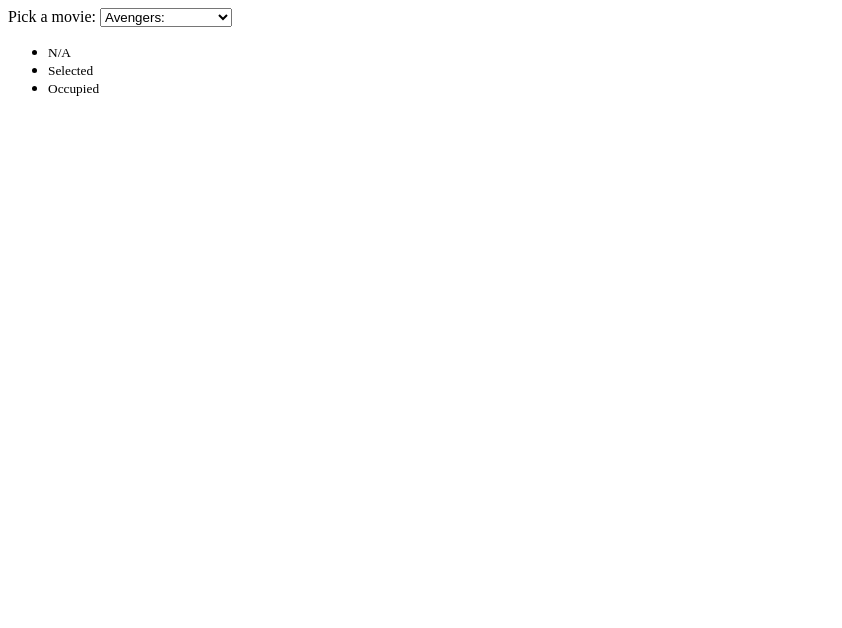
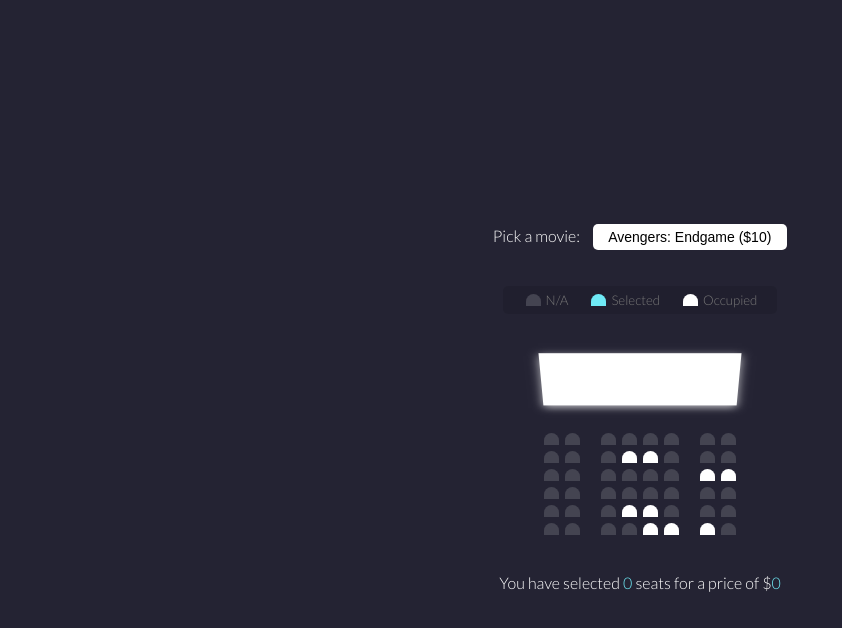
Before and after one commit to jeanmizero/JavaScript, a plain HTML site: page Movie-Seat-Booking/index.html in a window 1280 px wide. Shown: the whole page, without its empty margins (0-842 px from the left). Drawn offline with Linux system fonts and the light colour scheme.

Commit message:
Add style

```diff
--- a/Movie-Seat-Booking/index.html
+++ b/Movie-Seat-Booking/index.html
@@ -11,59 +11,32 @@
 
 <body>
     <div class="movie-container">
-        <label>Pick a movie: </label>
-        <select name="" id="movie">
-        <option value="10">Avengers:</option>
-        <option value="12">Jocker ($12)</option>
-        <option value="8">Toy Story ($8)</option>
+        <label>Pick a movie:</label>
+        <select id="movie">
+        <option value="10">Avengers: Endgame ($10)</option>
+        <option value="12">Joker ($12)</option>
+        <option value="8">Toy Story 4 ($8)</option>
         <option value="9">The Lion King ($9)</option>
-        <option value="15">Spideman ($15)</option>
       </select>
     </div>
-    <!-- Add Seat -->
+
     <ul class="showcase">
         <li>
-            <div class="seat">
+            <div class="seat"></div>
             <small>N/A</small>
-            </div>
         </li>
-
         <li>
-            <div class="seat selected">
+            <div class="seat selected"></div>
             <small>Selected</small>
-            </div>
         </li>
-
         <li>
-            <div class="seat occipied">
+            <div class="seat occupied"></div>
             <small>Occupied</small>
-            </div>
         </li>
     </ul>
+
     <div class="container">
-        <div class="screen">
-            <div class="row">
-                <div class="seat"></div>
-                <div class="seat"></div>
-                <div class="seat"></div>
-                <div class="seat"></div>
-                <div class="seat"></div>
-                <div class="seat"></div>
-                <div class="seat"></div>
-                <div class="seat"></div>
-            </div>
-
-            <div class="screen">
-                <div class="row">
-                    <div class="seat"></div>
-                    <div class="seat"></div>
-                    <div class="seat"></div>
-                    <div class="seat"></div>
-                    <div class="seat"></div>
-                    <div class="seat"></div>
-                    <div class="seat"></div>
-                    <div class="seat"></div>
-                </div>
+        <div class="screen"></div>
 
         <div class="row">
             <div class="seat"></div>
@@ -75,7 +48,26 @@
             <div class="seat"></div>
             <div class="seat"></div>
         </div>
-
+        <div class="row">
+            <div class="seat"></div>
+            <div class="seat"></div>
+            <div class="seat"></div>
+            <div class="seat occupied"></div>
+            <div class="seat occupied"></div>
+            <div class="seat"></div>
+            <div class="seat"></div>
+            <div class="seat"></div>
+        </div>
+        <div class="row">
+            <div class="seat"></div>
+            <div class="seat"></div>
+            <div class="seat"></div>
+            <div class="seat"></div>
+            <div class="seat"></div>
+            <div class="seat"></div>
+            <div class="seat occupied"></div>
+            <div class="seat occupied"></div>
+        </div>
         <div class="row">
             <div class="seat"></div>
             <div class="seat"></div>
@@ -86,43 +78,29 @@
             <div class="seat"></div>
             <div class="seat"></div>
         </div>
-
+        <div class="row">
+            <div class="seat"></div>
+            <div class="seat"></div>
+            <div class="seat"></div>
+            <div class="seat occupied"></div>
+            <div class="seat occupied"></div>
+            <div class="seat"></div>
+            <div class="seat"></div>
+            <div class="seat"></div>
+        </div>
         <div class="row">
             <div class="seat"></div>
             <div class="seat"></div>
             <div class="seat"></div>
             <div class="seat"></div>
-                    <div class="seat"></div>
-                    <div class="seat"></div>
-                    <div class="seat"></div>
+            <div class="seat occupied"></div>
+            <div class="seat occupied"></div>
+            <div class="seat occupied"></div>
             <div class="seat"></div>
         </div>
-
-                <div class="row">
-                    <div class="seat"></div>
-                    <div class="seat"></div>
-                    <div class="seat"></div>
-                    <div class="seat"></div>
-                    <div class="seat"></div>
-                    <div class="seat"></div>
-                    <div class="seat"></div>
-                    <div class="seat"></div>
     </div>
 
-                <div class="row">
-                    <div class="seat"></div>
-                    <div class="seat"></div>
-                    <div class="seat"></div>
-                    <div class="seat"></div>
-                    <div class="seat"></div>
-                    <div class="seat"></div>
-                    <div class="seat"></div>
-                    <div class="seat"></div>
-                </div>
-
-
-            </div>
-        </div>
+    <p class="text">You have selected <span id="count">0</span> seats for a price of $<span id="total">0</span></p>
 
     <!-- Script  -->
     <script src="script.js"></script>
--- a/Movie-Seat-Booking/style.css
+++ b/Movie-Seat-Booking/style.css
@@ -0,0 +1,114 @@
+@import url('https://fonts.googleapis.com/css2?family=Karla:ital,wght@1,300&family=Lato:wght@300&family=Roboto:ital,wght@0,500;0,900;1,300;1,700&display=swap');
+* {
+    box-sizing: border-box;
+}
+
+body {
+    background-color: #242333;
+    color: #fff;
+    display: flex;
+    flex-direction: column;
+    align-items: center;
+    justify-content: center;
+    height: 100vh;
+    font-family: 'Lato', sans-serif;
+    margin: 0;
+}
+
+.movie-container {
+    margin: 20px 0;
+}
+
+.movie-container select {
+    background-color: #fff;
+    border: 0;
+    border-radius: 5px;
+    font-size: 14px;
+    margin-left: 10px;
+    padding: 5px 15px 5px 15px;
+    -moz-appearance: none;
+    -webkit-appearance: none;
+    appearance: none;
+}
+
+.container {
+    perspective: 1000px;
+    margin-bottom: 30px;
+}
+
+.seat {
+    background-color: #444451;
+    height: 12px;
+    width: 15px;
+    margin: 3px;
+    border-top-left-radius: 10px;
+    border-top-right-radius: 10px;
+}
+
+.seat.selected {
+    background-color: #6feaf6;
+}
+
+.seat.occupied {
+    background-color: #fff;
+}
+
+.seat:nth-of-type(2) {
+    margin-right: 18px;
+}
+
+.seat:nth-last-of-type(2) {
+    margin-left: 18px;
+}
+
+.seat:not(.occupied):hover {
+    cursor: pointer;
+    transform: scale(1.2);
+}
+
+.showcase .seat:not(.occupied):hover {
+    cursor: default;
+    transform: scale(1);
+}
+
+.showcase {
+    background: rgba(0, 0, 0, 0.1);
+    padding: 5px 10px;
+    border-radius: 5px;
+    color: #777;
+    list-style-type: none;
+    display: flex;
+    justify-content: space-between;
+}
+
+.showcase li {
+    display: flex;
+    align-items: center;
+    justify-content: center;
+    margin: 0 10px;
+}
+
+.showcase li small {
+    margin-left: 2px;
+}
+
+.row {
+    display: flex;
+}
+
+.screen {
+    background-color: #fff;
+    height: 70px;
+    width: 100%;
+    margin: 15px 0;
+    transform: rotateX(-45deg);
+    box-shadow: 0 3px 10px rgba(255, 255, 255, 0.7);
+}
+
+p.text {
+    margin: 5px 0;
+}
+
+p.text span {
+    color: #6feaf6;
+}
```
Lines whose indentation alone changed are shown as unchanged.
